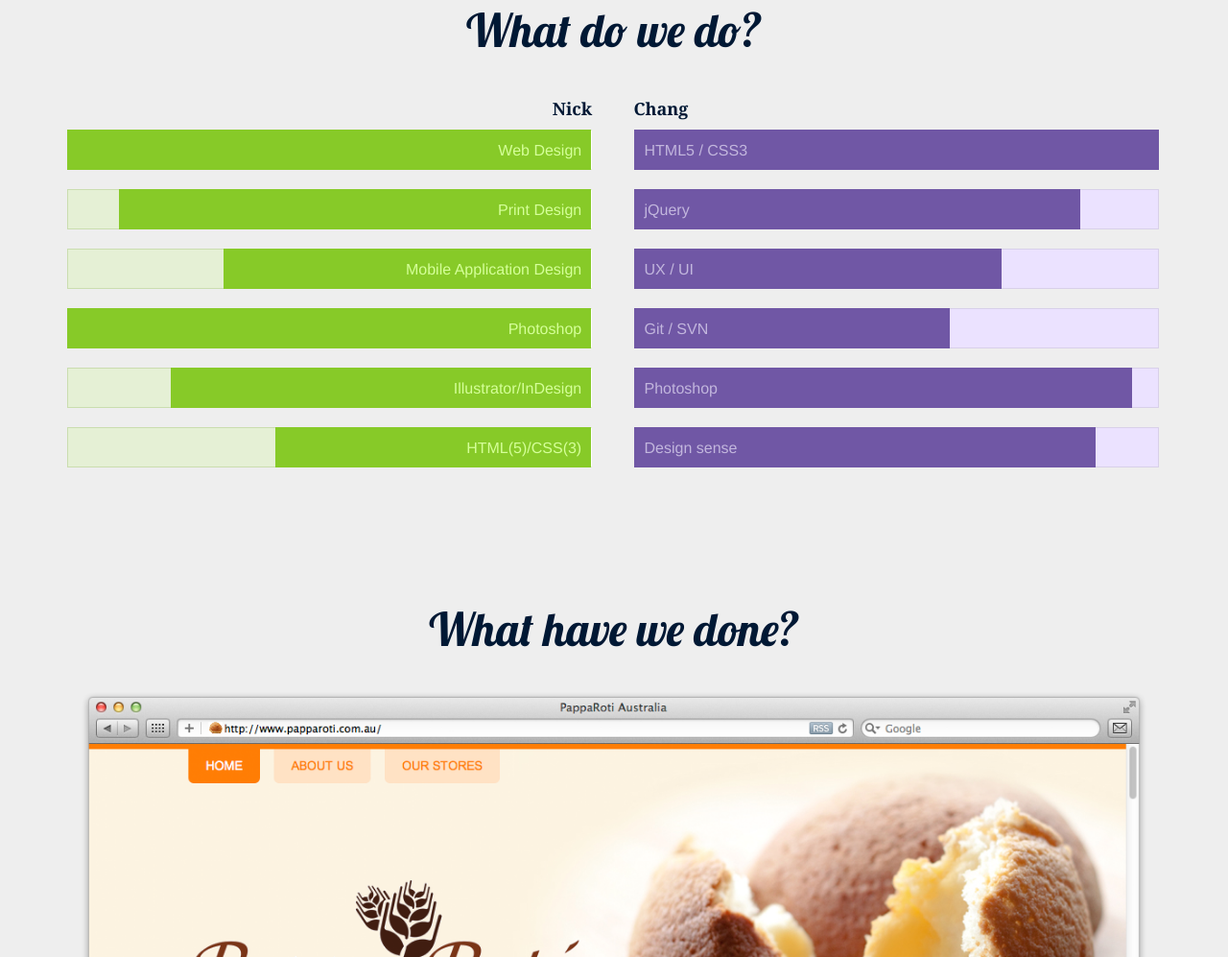
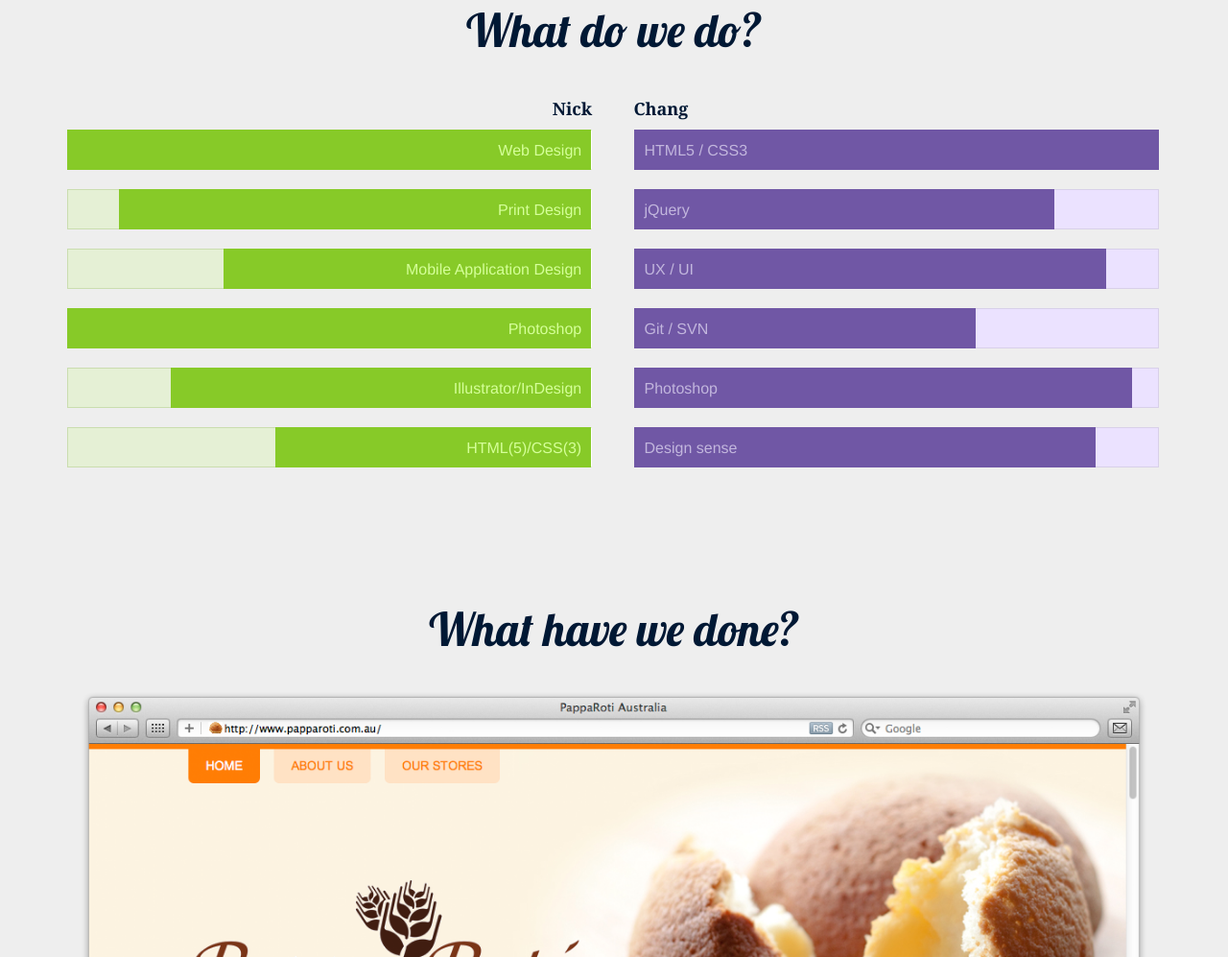
Before and after one commit to chhuang/job-tapestry, a plain HTML site: page index.html in a window 1280 px wide. Shown: the part 1450-2447 px from the top of the page at 96% size. Drawn offline with nearby package versions, Linux system fonts and the light colour scheme.

Commit message:
Update skillsets

```diff
--- a/index.html
+++ b/index.html
@@ -105,15 +105,15 @@
 						<span class="skill">HTML5 / CSS3</span>
 					</li>
 					<li>
-						<span class="index" style="width:85%;">85%</span>
+						<span class="index" style="width:80%;">80%</span>
 						<span class="skill">jQuery</span>
 					</li>
 					<li>
-						<span class="index" style="width:70%;">80%</span>
+						<span class="index" style="width:90%;">90%</span>
 						<span class="skill">UX / UI</span>
 					</li>
 					<li>
-						<span class="index" style="width:60%;">60%</span>
+						<span class="index" style="width:65%;">65%</span>
 						<span class="skill">Git / SVN</span>
 					</li>
 					<li>
```
